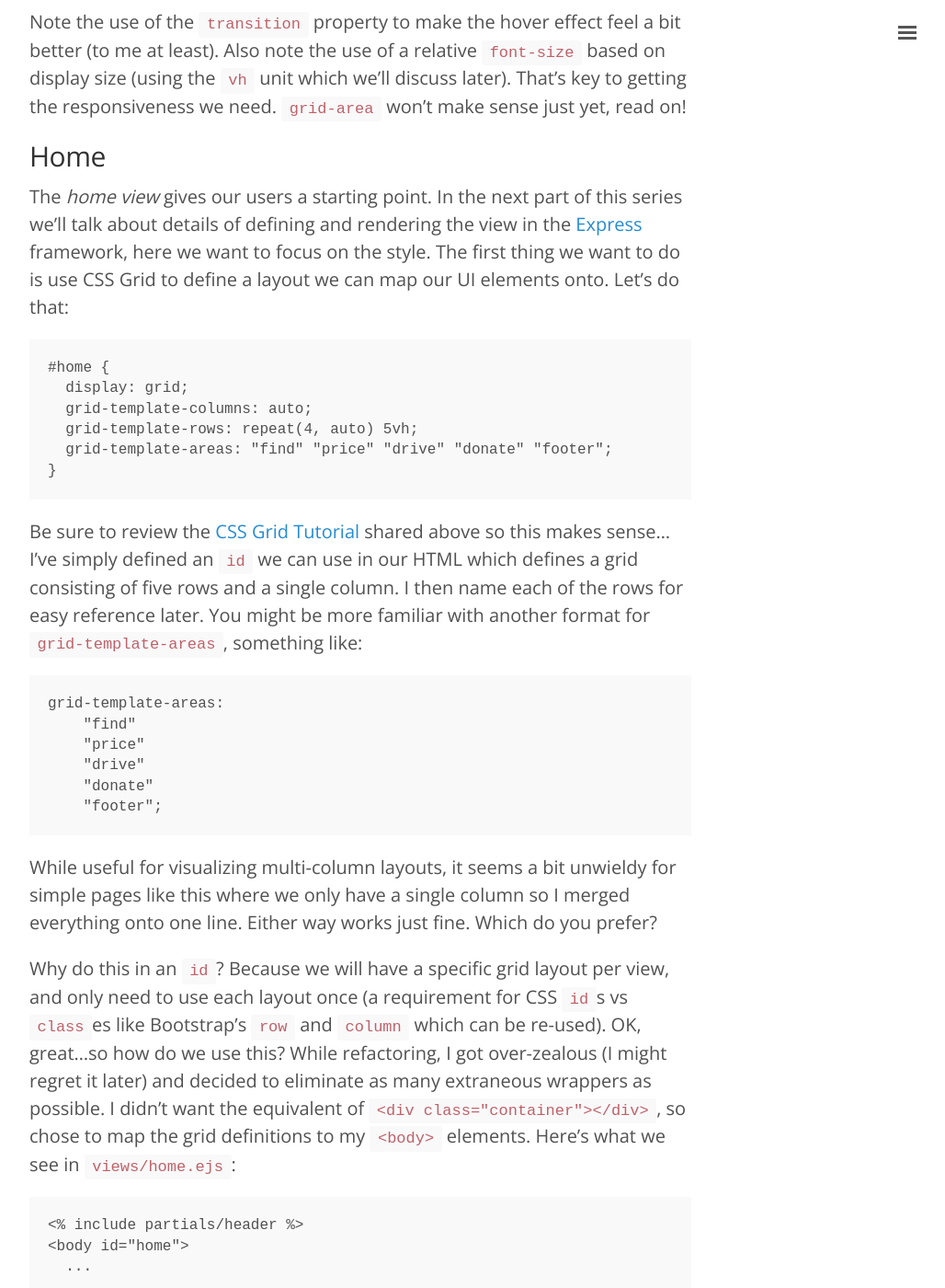
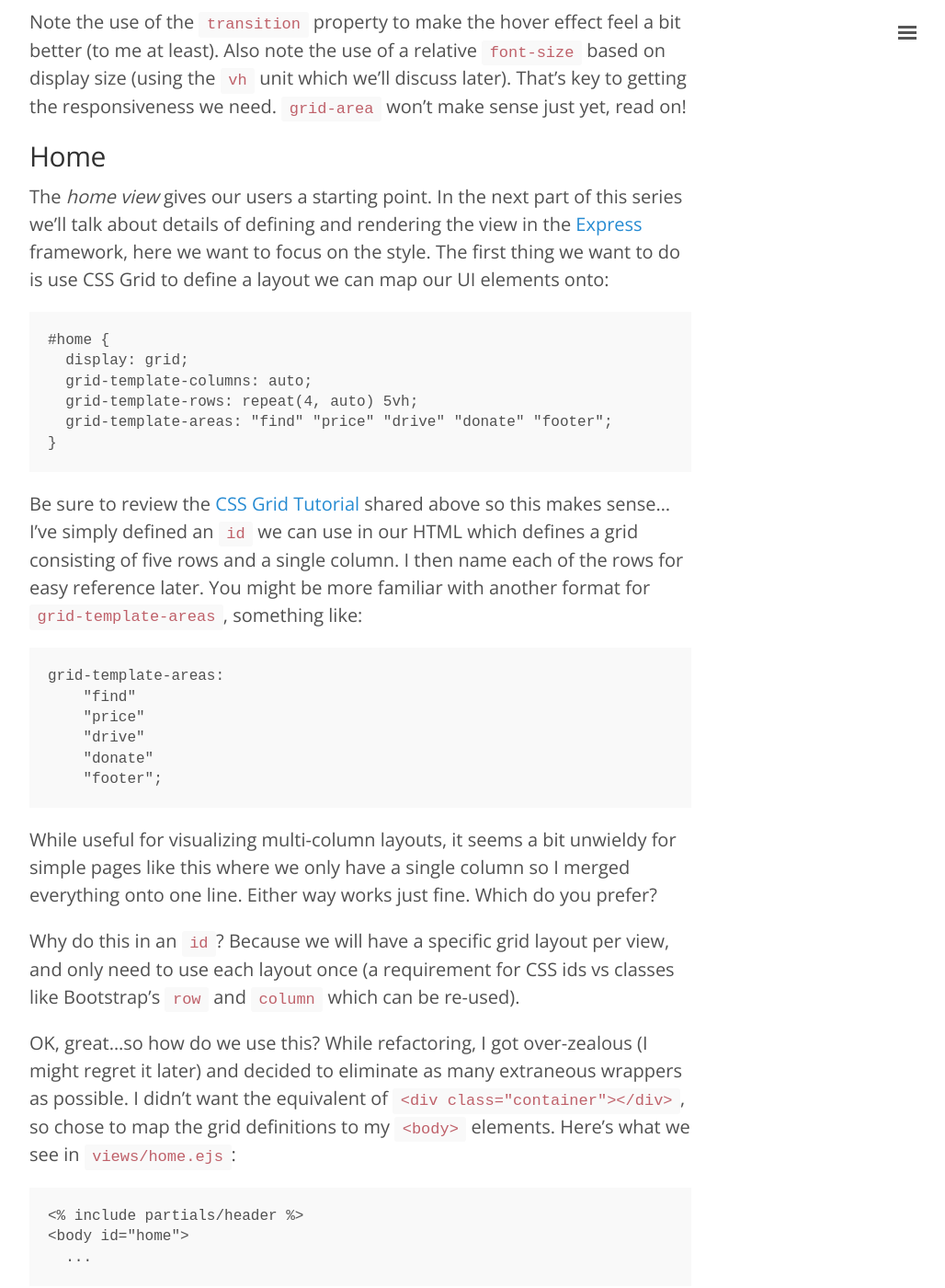
Before and after one commit to deadlysyn/blog, a Jekyll site: the page built from _posts/2018-01-20-idea-to-app-part-2.md, in a window 1280 px wide and 1400 px high, scrolled down 11720 px. Shown: the whole window at 92% size, without its empty margins (248-1276 px from the left). Built offline with Jekyll 4.4.1, drawn with Linux system fonts in a browser that asks for light colours; some of the changed text lies outside the part shown.

Commit message:
fifth edit

````diff
--- a/_posts/2018-01-20-idea-to-app-part-2.md
+++ b/_posts/2018-01-20-idea-to-app-part-2.md
@@ -34,7 +34,7 @@ Back?  Cool.  This has been documented by others far better than I ever could, s
 
 Compared to those, ours is quite simple...but we have a couple things key things in common.  [Here's our Dockerfile](https://github.com/deadlysyn/chowchow/blob/master/Dockerfile):
 
-```
+```Dockerfile
 FROM node:latest
 
 RUN mkdir -p /app
@@ -159,7 +159,7 @@ I also found myself fighting the framework.  The main requirement we have is a r
 
 Since we are building a web application on a journey toward native mobile (where our app would be most useful), responsiveness is key.  While [Bootstrap](https://getbootstrap.com) provides responsiveness, it's achievable with native CSS as well.  It felt a bit silly to pull in [Bootstrap](https://getbootstrap.com) for what boiled down to a single row and column.  I found myself with something like this in each view:
 
-```HTML
+```HTMLBars
 <div class="container">
     <div class="row">
         <div class="col">
@@ -266,7 +266,7 @@ Note the use of the `transition` property to make the hover effect feel a bit be
 
 ## Home
 
-The _home view_ gives our users a starting point.  In the next part of this series we'll talk about details of defining and rendering the view in the [Express](https://expressjs.com) framework, here we want to focus on the style.  The first thing we want to do is use CSS Grid to define a layout we can map our UI elements onto.  Let's do that:
+The _home view_ gives our users a starting point.  In the next part of this series we'll talk about details of defining and rendering the view in the [Express](https://expressjs.com) framework, here we want to focus on the style.  The first thing we want to do is use CSS Grid to define a layout we can map our UI elements onto:
 
 ```CSS
 #home {
@@ -290,9 +290,11 @@ grid-template-areas:
 
 While useful for visualizing multi-column layouts, it seems a bit unwieldy for simple pages like this where we only have a single column so I merged everything onto one line.  Either way works just fine.  Which do you prefer?
 
-Why do this in an `id`?  Because we will have a specific grid layout per view, and only need to use each layout once (a requirement for CSS `id`s vs `class`es like Bootstrap's `row` and `column` which can be re-used).  OK, great...so how do we use this?  While refactoring, I got over-zealous (I might regret it later) and decided to eliminate as many extraneous wrappers as possible.  I didn't want the equivalent of `<div class="container"></div>`, so chose to map the grid definitions to my `<body>` elements.  Here's what we see in `views/home.ejs`:
+Why do this in an `id`?  Because we will have a specific grid layout per view, and only need to use each layout once (a requirement for CSS ids vs classes like Bootstrap's `row` and `column` which can be re-used).
 
-```HTML
+OK, great...so how do we use this?  While refactoring, I got over-zealous (I might regret it later) and decided to eliminate as many extraneous wrappers as possible.  I didn't want the equivalent of `<div class="container"></div>`, so chose to map the grid definitions to my `<body>` elements.  Here's what we see in `views/home.ejs`:
+
+```HTMLBars
 <% include partials/header %>
 <body id="home">
   ...
@@ -342,11 +344,11 @@ Now that we've got a grid, and it's mapped onto our page...  let's add some cont
 
 We use `grid-area` to map elements onto our grid, and relative sizes for `height` and `width` to get the desired responsiveness (`vh` stands for _[view height](https://web-design-weekly.com/2014/11/18/viewport-units-vw-vh-vmin-vmax)_).  This mostly gets the desired behavior on the platforms I can easily test (Chrome, Firefox and Safari on MacOS, as well as mobile Safari on an iPhone 7), but is almost certainly not the best way to do it (finding all the neato ways designs break on various devices is part of the fun of being a web developer).
 
-When I first tested this, I tweaked the heights to look just right in _developer tools_ at 320 x 480.  When I tested on the iPhone, it was close but didn't quite fit the screen.  Be aware it can take some patience and a bit of trickery to find a good middle ground that mostly works on all devices.  :-)
+When I first tested this, I tweaked the heights to look just right in _developer tools_ at 320 x 480.  When I tested on the iPhone, it was close but didn't quite fit the screen...  Not a major surprise given resolution differences, but don't assume every device is happy just because something looks good in a simulator.  Be aware it can take some patience and a bit of trickery to find a good middle ground that mostly works on all devices.  :-)
 
 Let's look at the home view's markup:
 
-```HTML
+```HTMLBars
 <% include partials/header %>
 <body id="home">
     <script defer src="/js/home.js"></script>
@@ -374,13 +376,13 @@ Let's look at the home view's markup:
 <% include partials/footer %>
 ```
 
-The `price` and `drive` inputs are controlled by JavaScript associated with the divs which have similarly-named `id`s.  We'll look at more of that code in a future part of this series, or you can [check it out in GitHub](https://github.com/deadlysyn/chowchow/blob/master/public/js/home.js).  As we'll see below, we auto-fill the `latitude` and `longitude` inputs using results we get back from `geolocation`.  When the user submits the form, these will be passed along to Yelp's API.  A future feature could be allowing the user to enter a zip code if location is unavailable.
+The `price` and `drive` inputs are controlled by JavaScript associated with the divs which have similarly-named ids.  We'll look at more of that code in a future part of this series, or you can [check it out in GitHub](https://github.com/deadlysyn/chowchow/blob/master/public/js/home.js).  As we'll see below, we auto-fill the `latitude` and `longitude` inputs using results we get back from `geolocation`.  When the user submits the form, these will be passed along to Yelp's API.  A future feature could be allowing the user to enter a zip code if location is unavailable.
 
-Comparing everything from there down, we can see how removing [Bootstrap](https://getbootstrap.com) has really simplified our layout.  Our markup now neatly corresponds to design elements.  No more extraneous `container`s, `row`s or `column`s let alone class names like `col-xs-12` which are not at all obvious unless you've spent time with the documentation!
+Overall, we can see how removing [Bootstrap](https://getbootstrap.com) has really simplified our layout.  Our markup now neatly corresponds to design elements.  No more extraneous `container`s, `row`s or `column`s let alone class names like `col-xs-12` which are not at all obvious unless you've spent time with the documentation!
 
-Those weird `<% %>` tags signify EJS (Embedded JavaScript templates)...  The small amount of EJS here is pretty clear, we simply include a header and a footer to avoid having to type common bits like `<html></html>` in every view.  Where you see things like `<%= var %>`, we're simply including a variable from our application in the template.  One thing we need to understand is a bit of magic included in `views/partials/header.ejs`:
+Those weird `<% %>` tags signify EJS ([Embedded JavaScript templates](http://www.ejs.co))...  The small amount of EJS here is pretty clear, we simply include a header and a footer to avoid having to type common bits like `<html></html>` in every view.  Where you see things like `<%= var %>`, we're simply including a variable from our application in the template.  One thing we need to understand is a bit of magic included in `views/partials/header.ejs`:
 
-```HTML
+```HTMLBars
 <!doctype html>
 <html lang="en">
     <head>
@@ -506,7 +508,7 @@ In `views/random.ejs` we'll use CSS grid for our layout again...but define a com
 
 One thing worth noting is the `js-*` naming convention for some of the elements.  That's a signal those elements are tied to JavaScript (which we'll get to later).  In a project of this size it's not a big deal, but will make maintenance easier as our codebase grows.  It's [another fine idea I didn't have to come up with myself](https://medium.freecodecamp.org/css-naming-conventions-that-will-save-you-hours-of-debugging-35cea737d849)!  Here's the markup:
 
-```HTML
+```HTMLBars
 <% include partials/header %>
 <body id="random">
     <script defer src="/js/random.js"></script>
@@ -647,7 +649,7 @@ The main thing to note is how we are mixing the familiar grid layout with `displ
 
 Here's our markup:
 
-```HTML
+```HTMLBars
 <% include partials/header %>
 <body id="list">
     <script defer src="/js/list.js"></script>
````
